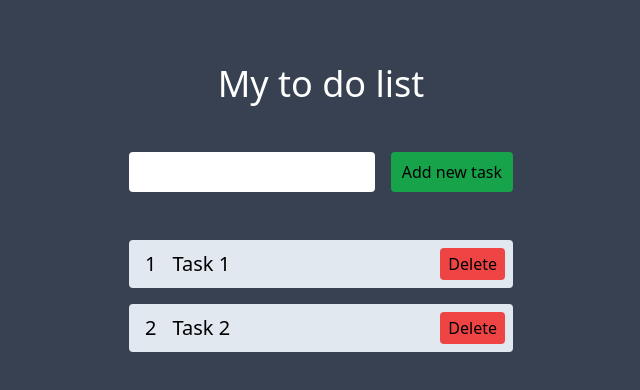
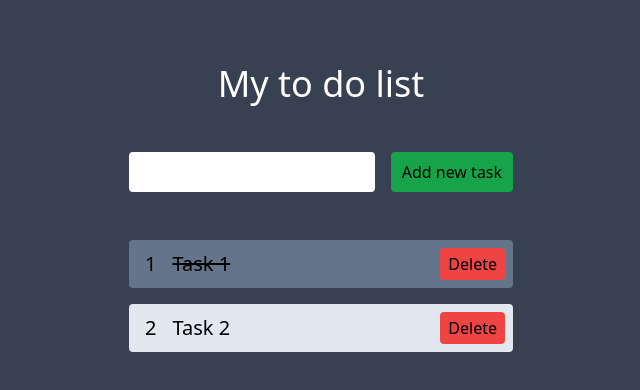
Before and after one commit to Pedro-Sprandel/ReactJS-ToDoList, a React (Create React App) app: page / in a window 1280 px wide. Shown: the top 390 px of the page, without its empty margins (319-959 px from the left). Built offline with nearby package versions, Linux system fonts and the light colour scheme.

Commit message:
feat: update-status

```diff
--- a/src/App.js
+++ b/src/App.js
@@ -5,7 +5,7 @@ import { Form, Task } from './components';
 const App = () => {
 
   const [tasks, setTasks] = useState([
-    {"id": 0, "title": "Task 1", "completed": false},
+    {"id": 0, "title": "Task 1", "completed": true},
     {"id": 1, "title": "Task 2", "completed": false}
   ]);
 
@@ -15,6 +15,17 @@ const App = () => {
     const newTask = { id: tasks.length, title: value, completed: false}
     setTasks([...tasks, newTask])
   };
+
+  const changeTaskStatus = (id) => {
+    const updatedTasks = tasks.map((task) => {
+      if (task.id === id) {
+        return ({...task, completed: !task.completed})
+      } else {
+        return task
+      }
+    })
+    setTasks(updatedTasks)
+  }
 
   const deleteTask = (id) => {
     const updatedTaskList = tasks.filter((task) => task.id !== id)
@@ -35,7 +46,7 @@ const App = () => {
 
       {tasks.map((task, index) => (
         <div className={index < tasks.length - 1 ? "w-1/3 mb-4" : "w-1/3"}>
-          <Task data={task} handleDelete={deleteTask} />
+          <Task data={task} handleDelete={deleteTask} onChangeStatus={changeTaskStatus} />
         </div>
       ))}
     </div>
--- a/src/components/Task/Task.jsx
+++ b/src/components/Task/Task.jsx
@@ -1,15 +1,18 @@
 import React from 'react';
 
 export const Task = (props) => {
-  const { data, handleDelete } = props;
+  const { data, handleDelete, onChangeStatus } = props;
 
   return (
-    <div className="rounded flex items-center justify-between bg-slate-200 pl-4 pr-2 py-2 w-full">
+    <div
+      onClick={() => onChangeStatus(data.id)}
+      className={`rounded flex items-center justify-between ${data.completed ? 'bg-slate-500' : 'bg-slate-200'} pl-4 pr-2 py-2 w-full`}
+    >
       <div className="flex gap-4 items-baseline text-xl">
         <p>{data.id + 1}</p>
-        <p>{data.title}</p>
+        <p className={data.completed && 'line-through'}>{data.title}</p>
       </div>
-      <button className="bg-red-500 rounded px-2 py-1" onClick={() => handleDelete(data.id)}>Delete</button>
+      <button className="bg-red-500 rounded px-2 py-1" onClick={(e) => {e.stopPropagation(); handleDelete(data.id)}}>Delete</button>
     </div>
   )
 };
```
